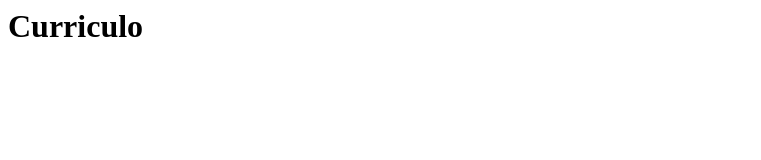
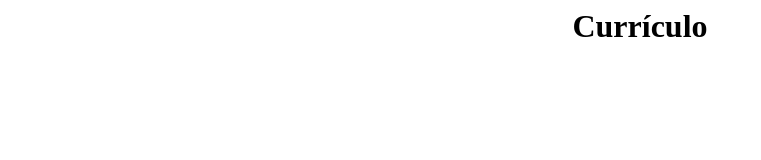
Before and after one commit to pedrogabriel1504/aula-1-, a plain HTML site: page index.html in a window 1280 px wide. Shown: the whole page, without its empty margins (0-761 px from the left). Drawn offline with Linux system fonts and the light colour scheme.

Commit message:
Add files via upload

```diff
--- a/index.html
+++ b/index.html
@@ -1,4 +1,13 @@
 <html>
-    <head>
-        <body>
-            <h1> Curriculo
+<body>
+    <h1 style="text-align:center ;"> Currículo</h1>
+
+    <img src=""
+
+
+
+
+
+
+</body>
+</html>
```
